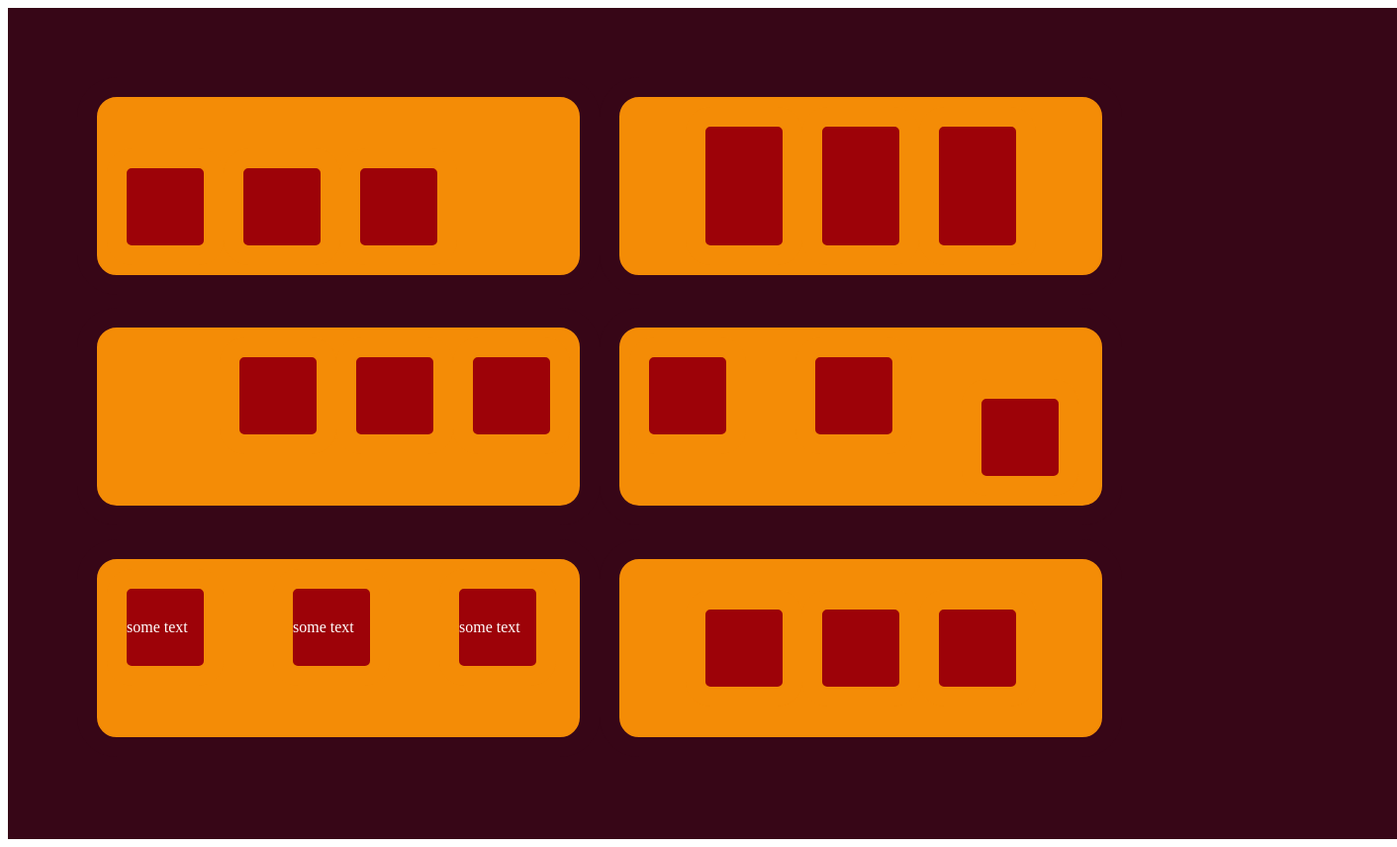
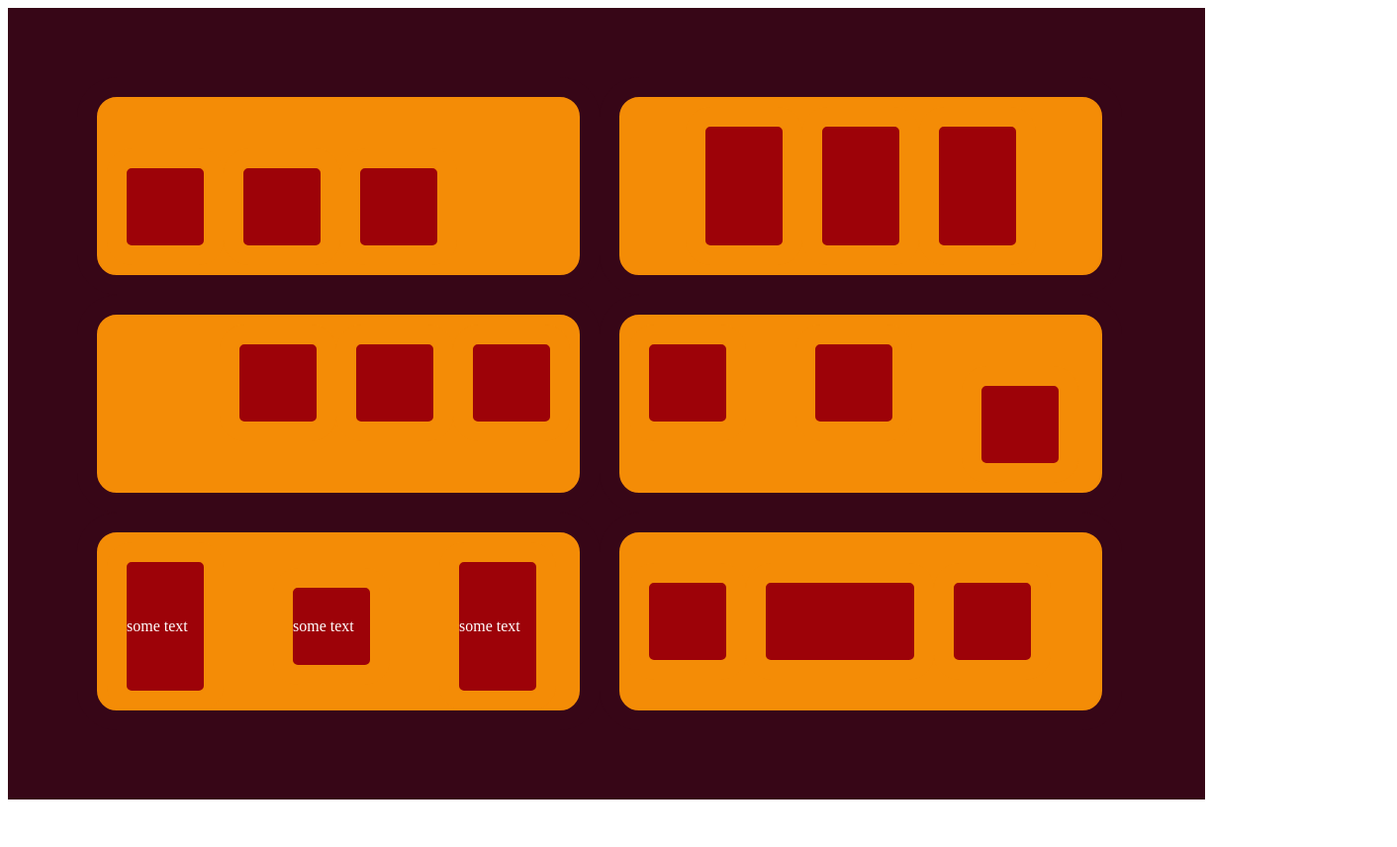
Before and after one commit to aripineninavya-rgb/Flexbox, a plain HTML site: page index.html in a window 1280 px wide. Shown: the whole page at 99% size, 1412 px wide, since content can reach past the window. After the commit the page ends 816 px from the top, so only its background shows below. Drawn offline with Linux system fonts and the light colour scheme.

Commit message:
final ouput
changed width, heigh, and removed padding

```diff
--- a/index.html
+++ b/index.html
@@ -28,7 +28,7 @@
         <div class="box3">
             <div class="smallbox-3">
                 <div class="small-box-c"></div>
-                <div class="small-box-c"></div>
+                <div class="small-box-c wide"></div>
                 <div class="small-box-c"></div>
             </div>
         </div>
@@ -43,16 +43,16 @@
 
         <div class="box5">
             <div class="smallbox-5">
+                <div class="small-box-e" style="height: 130px;">some text</div>
                 <div class="small-box-e">some text</div>
-                <div class="small-box-e">some text</div>
-                <div class="small-box-e">some text</div>
+                <div class="small-box-e" style="height: 130px;">some text</div>
             </div>
         </div>
 
         <div class="box6">
             <div class="smallbox-6">
                 <div class="small-box-f"></div>
-                <div class="small-box-f" style="flex-grow: 2;"></div>
+                <div class="small-box-f" style="width: 150px;"></div>
                 <div class="small-box-f"></div>
             </div>
         </div>
--- a/styles/index.css
+++ b/styles/index.css
@@ -3,7 +3,8 @@
 
 
     width: 100%;
-    height: 700px;
+    max-width: 1070px;
+    min-height: 500px;
     padding: 70px;
     background: #370617;
     display: flex ;
@@ -162,6 +163,7 @@
     background: #F48C06;
     display: flex ;
     flex-wrap: wrap;
+    align-items: center;
 
 }
 
@@ -171,6 +173,7 @@
     justify-content: space-between;
     color: #ffffff;
     gap: 50px;
+    align-items: center;
 }
 
 .small-box-e {
@@ -209,6 +212,7 @@
     display: flex ;
     flex-wrap: wrap;
     align-items: center;
+    width: 100%;
 }
 
 .small-box-f {
```
Also changed, not shown: normalise.css (added).
